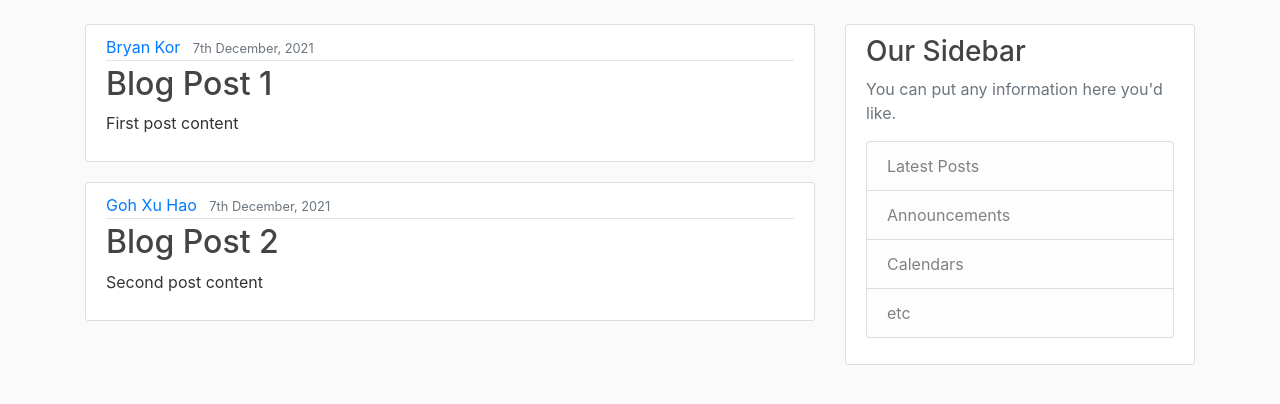
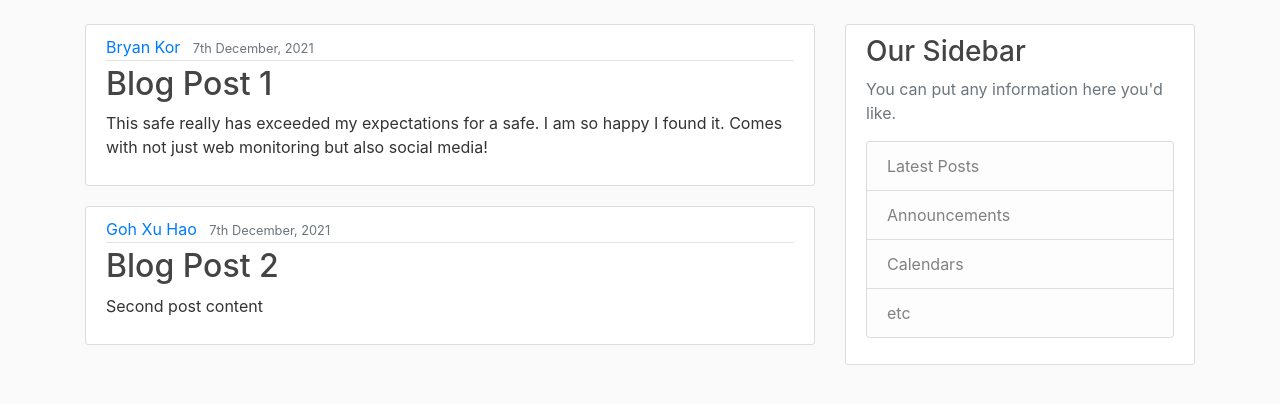
Before and after one commit to lightstal/Python-IOT-Project, a Flask app: page / in a window 1280 px wide. Shown: the part 56-460 px from the top of the page. Run offline with Flask 2, Linux system fonts and the light colour scheme; some libraries are stand-ins or nearby versions.

Commit message:
Website Fully working bar logs

```diff
--- a/Website/blog/routes.py
+++ b/Website/blog/routes.py
@@ -4,11 +4,13 @@ from blog.forms import RegistrationForm, LoginForm, UpdateAccountForm
 from blog.models import User, Post
 from flask_login import login_user, current_user, logout_user, login_required
 import matplotlib.pyplot as plt
+import os
 
 import requests
 import json
 import re
 
+abs_path = os.path.dirname(os.path.abspath(__file__))
 
 def formatDateTime(dateTime):
     a = re.sub(r'[A-Z]', ' ', dateTime).rstrip().split()
@@ -58,7 +60,7 @@ posts = [
     {
         'author': 'Bryan Kor',
         'title': 'Blog Post 1',
-        'content': 'First post content',
+        'content': 'This safe really has exceeded my expectations for a safe. I am so happy I found it. Comes with not just web monitoring but also social media!',
         'date_posted': '7th December, 2021'
     },
     {
@@ -133,10 +135,15 @@ def logout():
 
 
 @app.route('/graph')
+def graph():
+    plotting()
+    return render_template('graph.html', title='Graph', url='static/images/graph.png')
+
 def plotting():
     temp_list, humidity_list, timings_list, raw_data_list = get_data(
         "https://api.thingspeak.com/channels/1585193/feeds.json?results=2000000")
     fig, ax1 = plt.subplots()
+    plt.ioff()
     color = 'tab:red'
     ax1.set_xlabel('Time')
     ax1.set_ylabel('Temperature', color=color)
@@ -151,8 +158,10 @@ def plotting():
     fig.autofmt_xdate(rotation=90, ha="right")
     fig.subplots_adjust(hspace=0.5, bottom=0.3)
     fig.suptitle('Temperature and Humidity')
-    plt.grid(True)
     plt.show()
+    fig.savefig(abs_path + '\\static\\images\\graph.png')
+    plt.show()
+
 
 
 @app.route('/data')
--- a/Website/blog/templates/base.html
+++ b/Website/blog/templates/base.html
@@ -29,7 +29,7 @@
               <a class="nav-item nav-link" href="{{ url_for('index') }}">Home</a>
               <a class="nav-item nav-link" href="{{ url_for('about') }}">About</a>
                 {% if current_user.is_authenticated %}
-                    <a class="nav-item nav-link" href="{{ url_for('plotting') }}">Show Graph</a>
+                    <a class="nav-item nav-link" href="{{ url_for('graph') }}">Show Graph</a>
                     <a class="nav-item nav-link" href="{{ url_for('data') }}">Show logs</a>
 
                 {% endif %}
```
Also changed, not shown: Website/blog/templates/graph.html (added, +9 -0 lines), Website/blog/static/images/graph.png (added).
